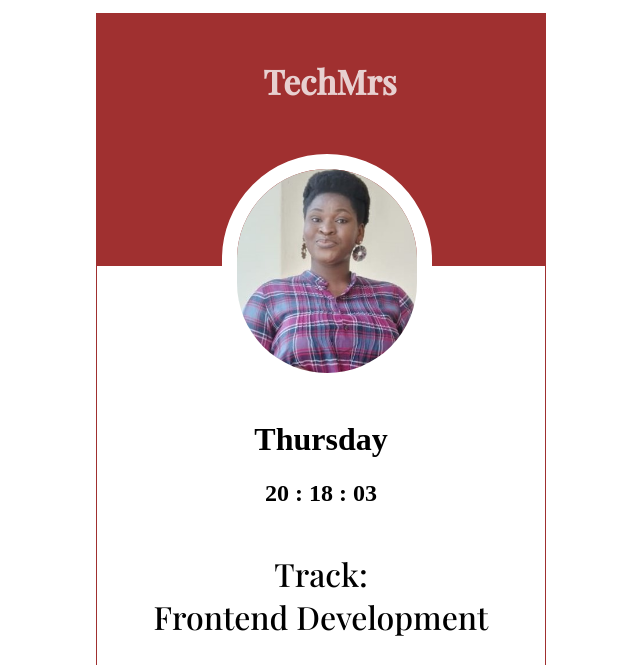
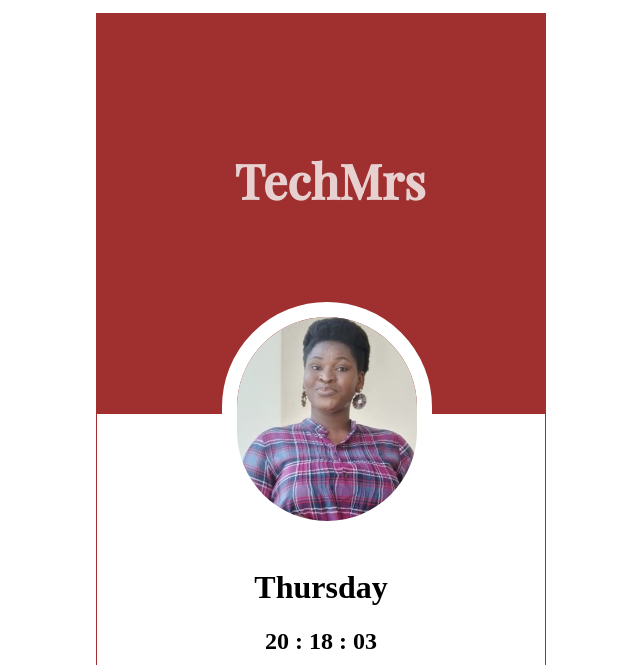
Before and after one commit to Kemi-Oluwadahunsi/HNGx-Stage-1, a plain HTML site: page index.html in a window 1280 px wide. Shown: the top 665 px of the page, without its empty margins (319-959 px from the left). Drawn offline with nearby package versions, Linux system fonts and the light colour scheme.

Commit message:
Adjusted the view on desktop

```diff
--- a/CSS/style.css
+++ b/CSS/style.css
@@ -225,16 +225,16 @@ span a{
 }
 
 
-@media screen and (min-width: 769px) and (max-width: 1370px){
+@media screen and (min-width: 769px) and (max-width: 1440px){
     .outerSection{
         width: 35%;
-        height: 45rem;
+        height: 56rem;
         margin: 1% auto 0 auto;
         border: 1px solid rgb(160, 48, 48);
     }
 
     .innerSection1{
-        height: 35%;
+        height: 25rem;
     }
 
     .innerSection2{
@@ -255,6 +255,7 @@ span a{
         margin-left: 28%;
     }
     h1{
-        padding-top: 10%;
+        padding-top: 30%;
+        font-size: 3rem;
     }
 }
```
